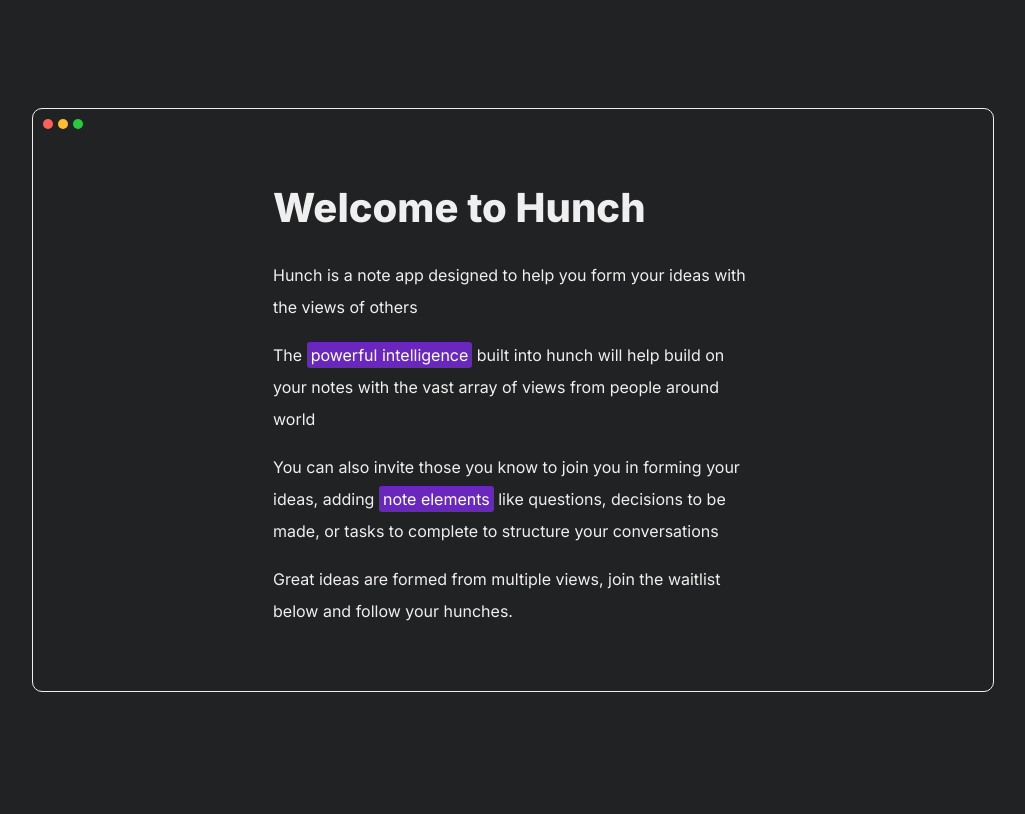
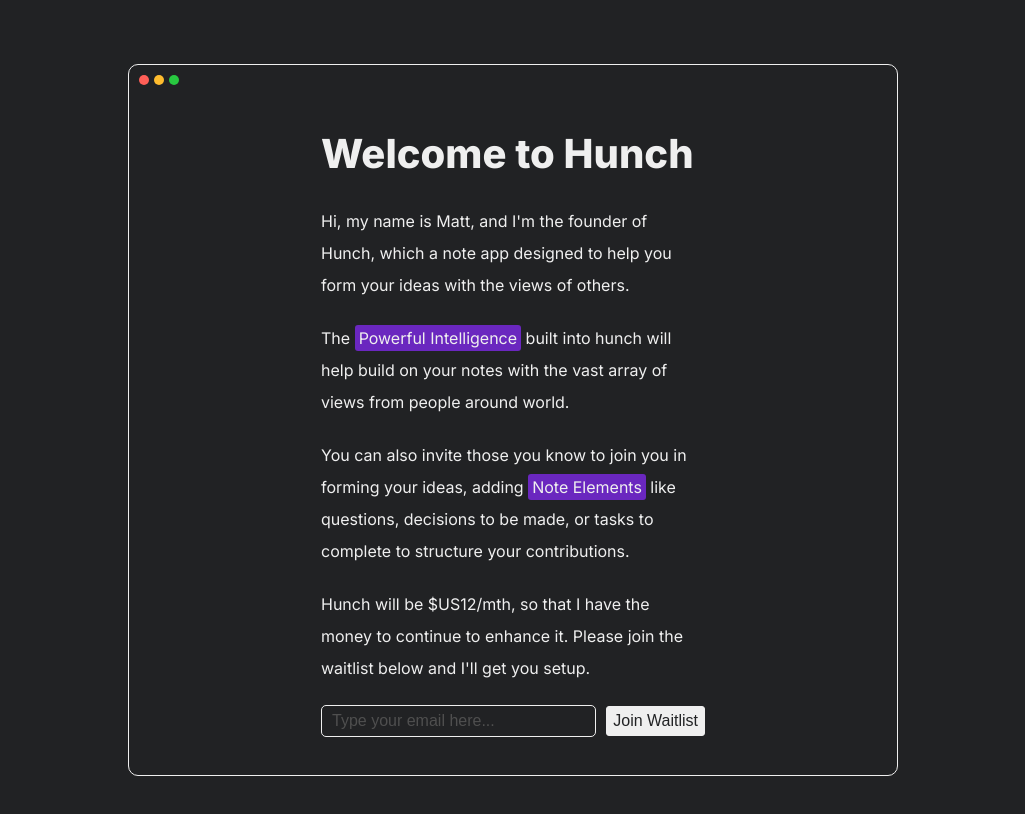
Before and after one commit to mattayersnz/hunchpublic, a React (Create React App) app: page / in a window 1280 px wide. Shown: the top 814 px of the page, without its empty margins (127-1152 px from the left). Built offline with nearby package versions, Linux system fonts and the light colour scheme; the HTML template or start-up script is replaced by a standard one.

Commit message:
waitlist ready

```diff
--- a/package.json
+++ b/package.json
@@ -7,10 +7,12 @@
     "@testing-library/jest-dom": "^5.16.5",
     "@testing-library/react": "^13.4.0",
     "@testing-library/user-event": "^13.5.0",
+    "firebase": "^9.18.0",
     "react": "^18.2.0",
     "react-dom": "^18.2.0",
     "react-scripts": "5.0.1",
     "styled-components": "^5.3.9",
+    "uid": "^2.0.1",
     "web-vitals": "^2.1.4"
   },
   "scripts": {
--- a/src/App.js
+++ b/src/App.js
@@ -1,12 +1,33 @@
 import styled from 'styled-components';
 import HunchEditor from './HunchEditor';
+import Assistant from './Assistant';
+import Elements from './Elements';
+import { useState } from 'react';
 
 function App() {
+
+  const [page, setPage] = useState("welcome");
+
+  function getPage(page) {
+    switch (page) {
+      case 'welcome':
+        return <HunchEditor setPage={setPage}/>;
+      case 'assistant':
+        return <Assistant setPage={setPage}/>;
+      case 'elements':
+        return <Elements setPage={setPage}/>;
+      default:
+        return <HunchEditor setPage={setPage}/>;
+    }
+  }
+
+
+
   return (
     <Container>
       <HunchFrame>
         <ThreeDots />
-        <HunchEditor />
+        {getPage(page)}
       </HunchFrame>
     </Container>
   );
@@ -15,20 +36,22 @@ function App() {
 const Container = styled.div`
   height: 100%;
   width: 100%;
+  margin-top: 5%;
   display: flex;
   align-items: center;
   justify-content: center;
 `;
 
 const HunchFrame = styled.div`
-  height: 100%;
-  width: 75%;
+  height: 50%;
+  width: 60%;
   border: 1px solid #efefef;
   border-radius: 10px;
   position: relative;
   display: flex;
   flex-direction: column;
   align-items: center;
+  margin-bottom: 15%;
   @media (max-width: 768px) {
     border: none;
   }
--- /dev/null
+++ b/src/Assistant.js
@@ -0,0 +1,78 @@
+import React from 'react';
+import styled from 'styled-components';
+
+
+const Assistant = ({setPage}) => {
+
+  const welcome = () => {
+    setPage("welcome");
+  }
+
+  return (
+  <AssistantContainer>
+
+    <Heading>Powerful Intelligence</Heading>
+
+    <Paragraph>
+    Inside Hunch you can chat with a virtual assistant to help you form your ideas.
+    </Paragraph>
+
+    <Paragraph>
+    The assistant has the context of your current note, so you can instantly get it's views on the content of what you have written. This saves you constantly needing to add this context to your chat.
+    </Paragraph>
+
+    <Paragraph>
+    The strength of the assistant is that it can also use the vast array of views from people around world to help build on your thoughts.
+    </Paragraph>
+
+    <Paragraph>
+    <HunchLink onClick={welcome}>Hunch</HunchLink> is a powerful tool in this regard.
+    </Paragraph>
+
+  </AssistantContainer>
+)};
+
+const AssistantContainer = styled.div`
+  position: relative;
+  height: 80%;
+  width: 50%;
+  padding-top: 5%;
+  padding-bottom: 5%;
+  @media (max-width: 768px) {
+    position: static;
+    width: 100%;
+    max-width: 100%;
+    padding: 0 20px;
+    left: 20%;
+  }
+`;
+
+const Heading = styled.h1`
+  font-size: 2.5em;
+  font-weight: 800;
+  line-height: 1.2;
+
+  @media (max-width: 768px) {
+    padding-bottom: 20px;
+  }
+`;
+
+const Paragraph = styled.div`
+  line-height: 2;
+  padding-bottom: 21px;
+`;
+
+
+const HunchLink = styled.div`
+  padding: 1px 4px;
+  background: #6A27BF;
+  color: #efefef;
+  border-radius: 3px;
+  cursor: pointer;
+  display: inline-block;
+  text-decoration: inherit;
+  white-space: normal;
+  line-height: 1.5;
+`;
+
+export default Assistant;
--- /dev/null
+++ b/src/Elements.js
@@ -0,0 +1,78 @@
+import React from 'react';
+import styled from 'styled-components';
+
+
+const Elements = ({setPage}) => {
+
+  const welcome = () => {
+    setPage("welcome");
+  }
+
+  return (
+  <ElementsContainer>
+
+    <Heading>Note Elements</Heading>
+
+    <Paragraph>
+    Often when you share a google doc or other collaborative note, they can quickly become messy and incoherent.
+    </Paragraph>
+
+    <Paragraph>
+    With Hunch you can add little elements throughout your notes that help structure your conversations.
+    </Paragraph>
+
+    <Paragraph>
+    At the start of a new line you use the ":" syntax to add an element. For example, at the start of a new line you can type ":q" to add a question element, or ":d" to add a decision element.
+    </Paragraph>
+
+    <Paragraph>
+    In this way <HunchLink onClick={welcome}>Hunch</HunchLink> gives you an easy way to add these elements and keep your notes structured.
+    </Paragraph>
+
+  </ElementsContainer>
+)};
+
+const ElementsContainer = styled.div`
+  position: relative;
+  height: 80%;
+  width: 50%;
+  padding-top: 5%;
+  padding-bottom: 5%;
+  @media (max-width: 768px) {
+    position: static;
+    width: 100%;
+    max-width: 100%;
+    padding: 0 20px;
+    left: 20%;
+  }
+`;
+
+const Heading = styled.h1`
+  font-size: 2.5em;
+  font-weight: 800;
+  line-height: 1.2;
+
+  @media (max-width: 768px) {
+    padding-bottom: 20px;
+  }
+`;
+
+const Paragraph = styled.div`
+  line-height: 2;
+  padding-bottom: 21px;
+`;
+
+
+const HunchLink = styled.div`
+  padding: 1px 4px;
+  background: #6A27BF;
+  color: #efefef;
+  border-radius: 3px;
+  cursor: pointer;
+  display: inline-block;
+  text-decoration: inherit;
+  white-space: normal;
+  line-height: 1.5;
+`;
+
+export default Elements;
--- a/src/HunchEditor.js
+++ b/src/HunchEditor.js
@@ -1,33 +1,90 @@
-import React from 'react';
+import React, { useState } from 'react';
 import styled from 'styled-components';
+import { initializeApp } from "firebase/app";
+import { getFirestore, doc, setDoc } from "firebase/firestore";
+import { uid } from 'uid';
 
-const HunchEditor = () => (
+
+const firebaseConfig = {
+  apiKey: "AIzaSyDXupeVbSkHNU3_hCIkqOLYsItBcrnZK4g",
+  authDomain: "hunch-5e6b8.firebaseapp.com",
+  projectId: "hunch-5e6b8",
+  storageBucket: "hunch-5e6b8.appspot.com",
+  messagingSenderId: "872972959561",
+  appId: "1:872972959561:web:1a98ff9e501ab063b8a498",
+  measurementId: "G-NFTC2ZJ1Y9"
+};
+
+const app = initializeApp(firebaseConfig);
+
+
+const HunchEditor = ({setPage}) => {
+
+  // Change Pages
+  const assistant = () => {
+    setPage("assistant");
+  }
+
+  const elements = () => {
+    setPage("elements");
+  }
+
+
+  // Capture Email Address
+  const [email, setEmail] = useState('');
+
+  const handleEmailChange = (e) => {
+    setEmail(e.target.value);
+  };
+
+  const handleSubmit = async (e) => {
+    e.preventDefault();
+
+    const db = getFirestore(app);
+    const newId = uid();
+    const emailRef = doc(db, "waitlist", newId);
+
+    try {
+      await setDoc(emailRef, { id: newId, email: email }, { merge: true });
+      console.log("Email saved to Firestore!");
+    } catch (error) {
+      console.error("Error saving email to Firestore: ", error);
+    }
+    setEmail('');
+  };
+
+
+  return (
   <HunchEditorContainer>
 
     <Heading>Welcome to Hunch</Heading>
 
     <Paragraph>
-    Hunch is a note app designed to help you form your ideas with the views of others
+    Hi, my name is Matt, and I'm the founder of Hunch, which a note app designed to help you form your ideas with the views of others.
     </Paragraph>
 
     <Paragraph>
-    The <HunchLink>powerful intelligence</HunchLink> built into hunch will help build on your notes with the vast array of views from people around world
+    The <HunchLink onClick={assistant}> Powerful Intelligence </HunchLink> built into hunch will help build on your notes with the vast array of views from people around world.
     </Paragraph>
 
     <Paragraph>
-    You can also invite those you know to join you in forming your ideas, adding <HunchLink> note elements </HunchLink> like questions, decisions to be made, or tasks to complete to structure your conversations
+    You can also invite those you know to join you in forming your ideas, adding <HunchLink onClick={elements}> Note Elements </HunchLink> like questions, decisions to be made, or tasks to complete to structure your contributions.
     </Paragraph>
 
     <Paragraph>
-    Great ideas are formed from multiple views, join the waitlist below and follow your hunches.
+    Hunch will be $US12/mth, so that I have the money to continue to enhance it. Please join the waitlist below and I'll get you setup.
     </Paragraph>
 
+    <Form onSubmit={handleSubmit}>
+      <Input type="email" placeholder="Type your email here..." value={email} onChange={handleEmailChange} className="input"/>
+      <Button type="submit">Join Waitlist</Button>
+    </Form>
+
   </HunchEditorContainer>
-);
+)};
 
 const HunchEditorContainer = styled.div`
   position: relative;
-  flex: 1;
   height: 80%;
   width: 50%;
   padding-top: 5%;
@@ -51,15 +108,16 @@ const Heading = styled.h1`
   }
 `;
 
-const Paragraph = styled.p`
+const Paragraph = styled.div`
   line-height: 2;
+  padding-bottom: 21px;
 `;
 
 
 const HunchLink = styled.div`
   padding: 1px 4px;
   background: #6A27BF;
-  color: white;
+  color: #efefef;
   border-radius: 3px;
   cursor: pointer;
   display: inline-block;
@@ -68,4 +126,39 @@ const HunchLink = styled.div`
   line-height: 1.5;
 `;
 
+const Form = styled.form`
+  display: flex;
+  flex-direction: row;
+  justify-content: space-between;
+  align-items: center;
+`;
+
+const Input = styled.input`
+  width: 100%;
+  height: 30px;
+  border: 1px solid #efefef;
+  border-radius: 5px;
+  padding: 0 10px;
+  font-size: 1em;
+  outline: none;
+  background: transparent;
+  color: #efefef;
+  &::placeholder {
+    color: #4F4F4F;
+  }
+`;
+
+const Button = styled.button`
+  height: 30px;
+  border: 1px solid #efefef;
+  border-radius: 3px;
+  font-size: 1em;
+  background: #efefef;
+  color: #212224;
+  cursor: pointer;
+  outline: none;
+  min-width: fit-content;
+  margin-left: 10px;
+`;
+
 export default HunchEditor;
--- a/src/index.css
+++ b/src/index.css
@@ -6,9 +6,4 @@ body {
     line-height: 1.5;
     color: #EFEFEF;
     background: #212224;
-    display: flex;
-    flex-direction: column;
-    align-items: center;
-    justify-content: center;
-    min-height: 100vh;
 }
```
Also changed, not shown: 1 other file (tests, documents, lock files or other folders).
